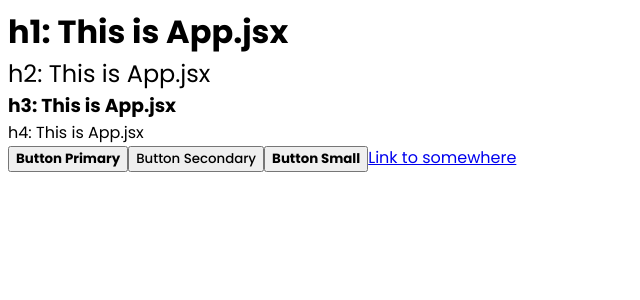
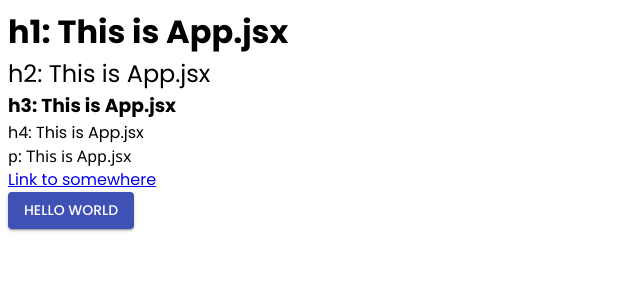
Before and after one commit to sandratoh/MediMe, a React (Create React App) app in the folder react-front-end/: page / in a window 1280 px wide. Shown: the top 300 px of the page, without its empty margins (0-640 px from the left). Built offline with nearby package versions, Linux system fonts and the light colour scheme.

Commit message:
Customize material ui font-family and use lib buttons

```diff
--- a/react-front-end/src/components/App.jsx
+++ b/react-front-end/src/components/App.jsx
@@ -1,17 +1,32 @@
+import Button from '@material-ui/core/Button';
+
+import { ThemeProvider, createMuiTheme } from '@material-ui/core/styles';
+
+const theme = createMuiTheme({
+  typography: {
+    fontFamily: [
+      'Poppins',
+      'sans-serif',
+    ].join(','),
+  },});
+
 function App() {
   return (
+    <ThemeProvider theme={theme}>
       <div className="App">
         <header className="App-header">
           <h1>h1: This is App.jsx</h1>
           <h2>h2: This is App.jsx</h2>
           <h3>h3: This is App.jsx</h3>
           <h4>h4: This is App.jsx</h4>
-        <button className="button-primary">Button Primary</button>
-        <button className="button-secondary">Button Secondary</button>
-        <button className="button-small">Button Small</button>
+          <p>p: This is App.jsx</p>
+          <div>
             <a href='#'>Link to somewhere</a>
+          </div>
+          <Button variant="contained" color="primary">Hello World</Button>
         </header>
       </div>
+    </ThemeProvider>
   );
 }
 
--- a/react-front-end/src/styles/reset.scss
+++ b/react-front-end/src/styles/reset.scss
@@ -3,6 +3,7 @@ h2,
 h3,
 h4,
 h5,
-h6 {
+h6,
+p {
   margin: 0;
 }
--- a/react-front-end/src/styles/typography.scss
+++ b/react-front-end/src/styles/typography.scss
@@ -21,18 +21,6 @@ h4 {
   @include typography-style($heading-font, 14, $regular-weight);
 }
 
-.button-primary {
-  @include typography-style($heading-font, 18, $bold-weight);
-}
-
-.button-secondary {
-  @include typography-style($heading-font, 16, $medium-weight);
-}
-
-.button-small {
-  @include typography-style($heading-font, 14, $bold-weight);
-}
-
 a {
   @include typography-style($heading-font, 14, $regular-weight)
 }
```
Lines whose indentation alone changed are shown as unchanged.
